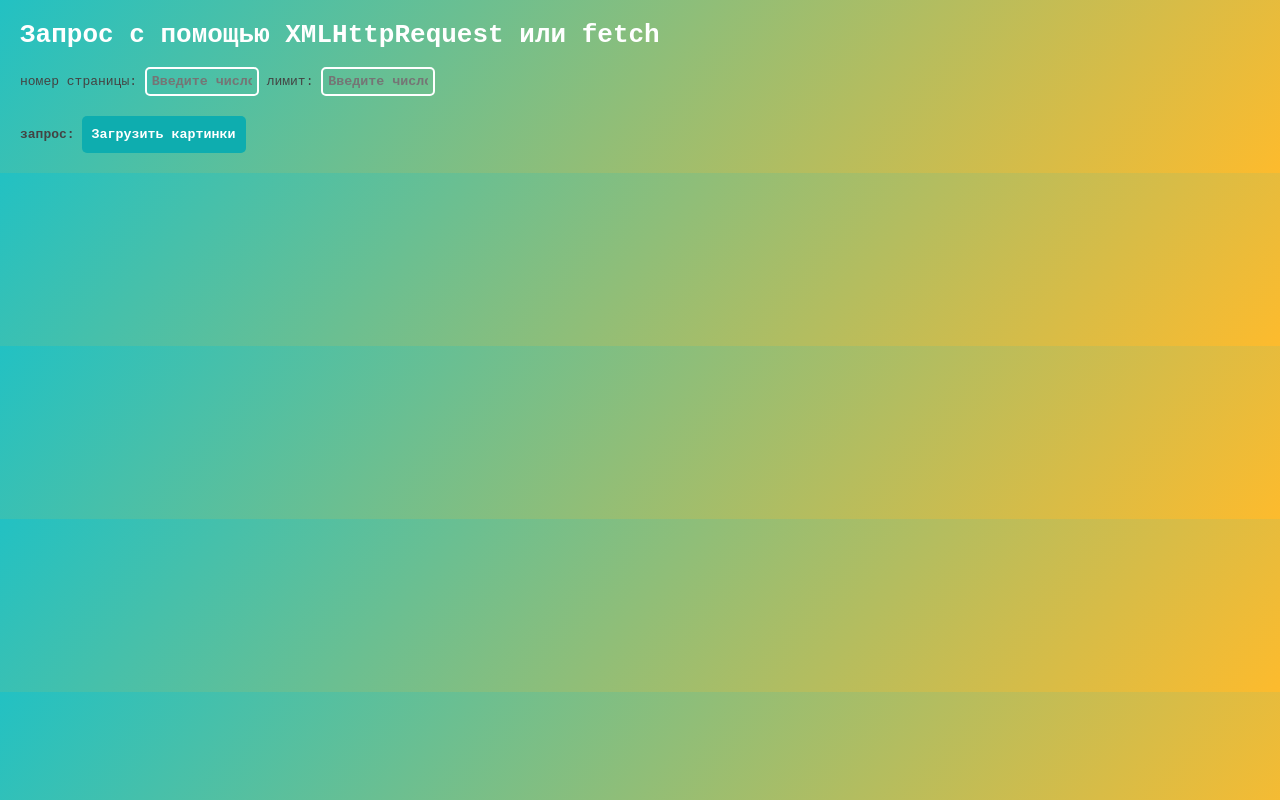
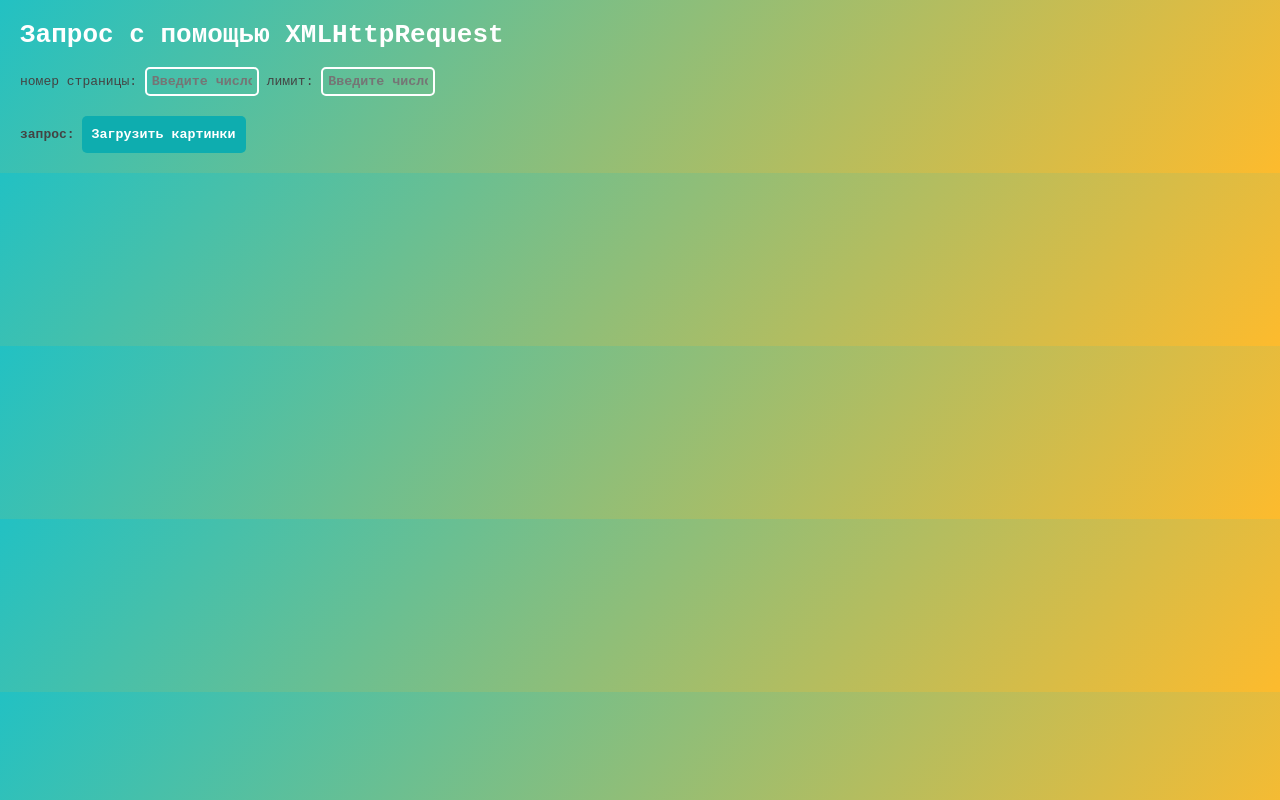
Before and after one commit to Katrin-kudryash/module9_homework, a plain HTML site: page index.html in a window 1280 px wide. Drawn offline with Linux system fonts and the light colour scheme.

Commit message:
task5: Добавлено условие и решение задачи

```diff
--- a/index.html
+++ b/index.html
@@ -10,7 +10,7 @@
 
 	<body>
 		<div id="frame">
-			<h1>Запрос c помощью XMLHttpRequest или fetch</h1>
+			<h1>Запрос c помощью XMLHttpRequest</h1>
 			<label for="number-picture">номер страницы:</label>
 			<input type="text" class="input" id="number-picture" placeholder="Введите число">
 			<label for="limit">лимит:</label>
```
Also changed, not shown: 1 other file.
